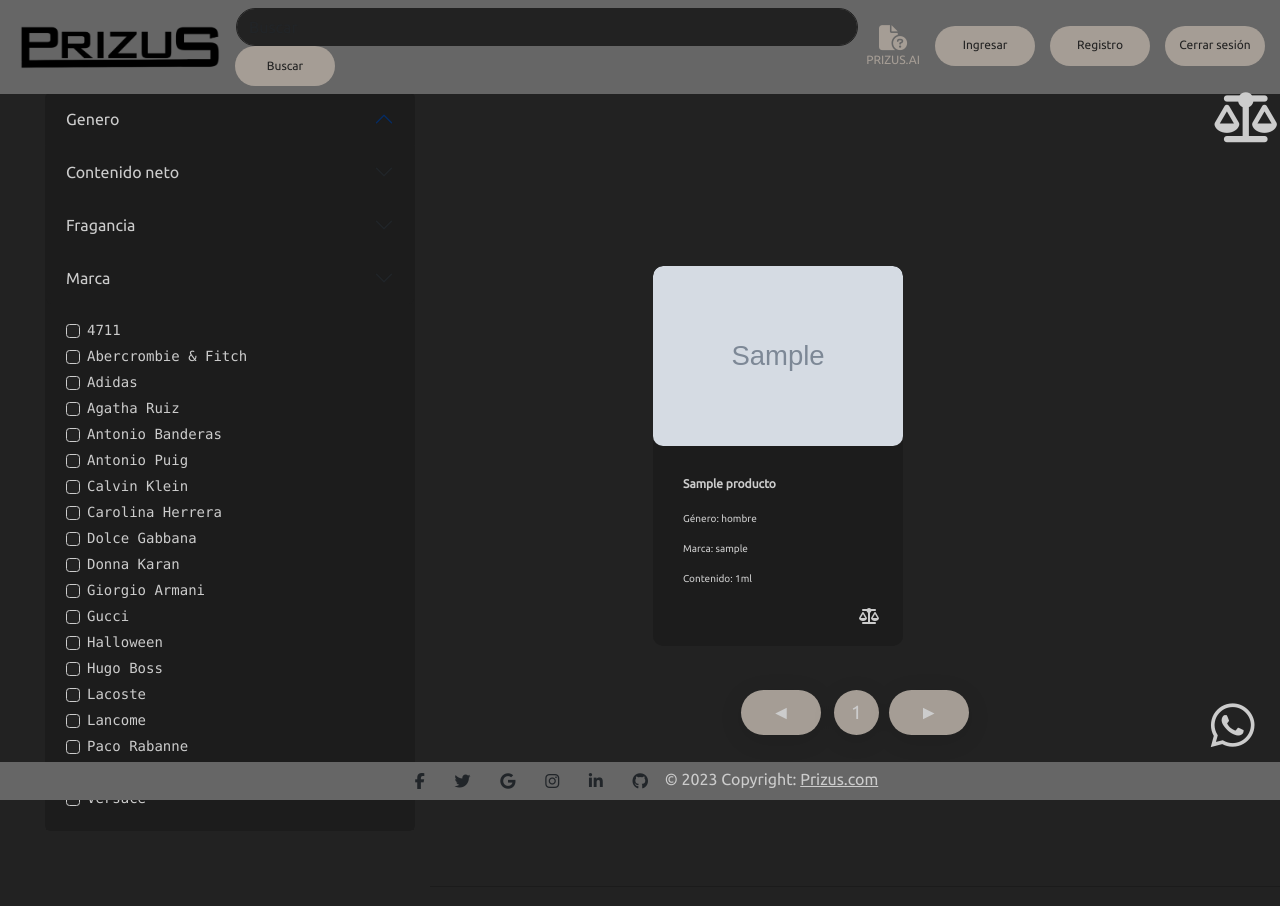
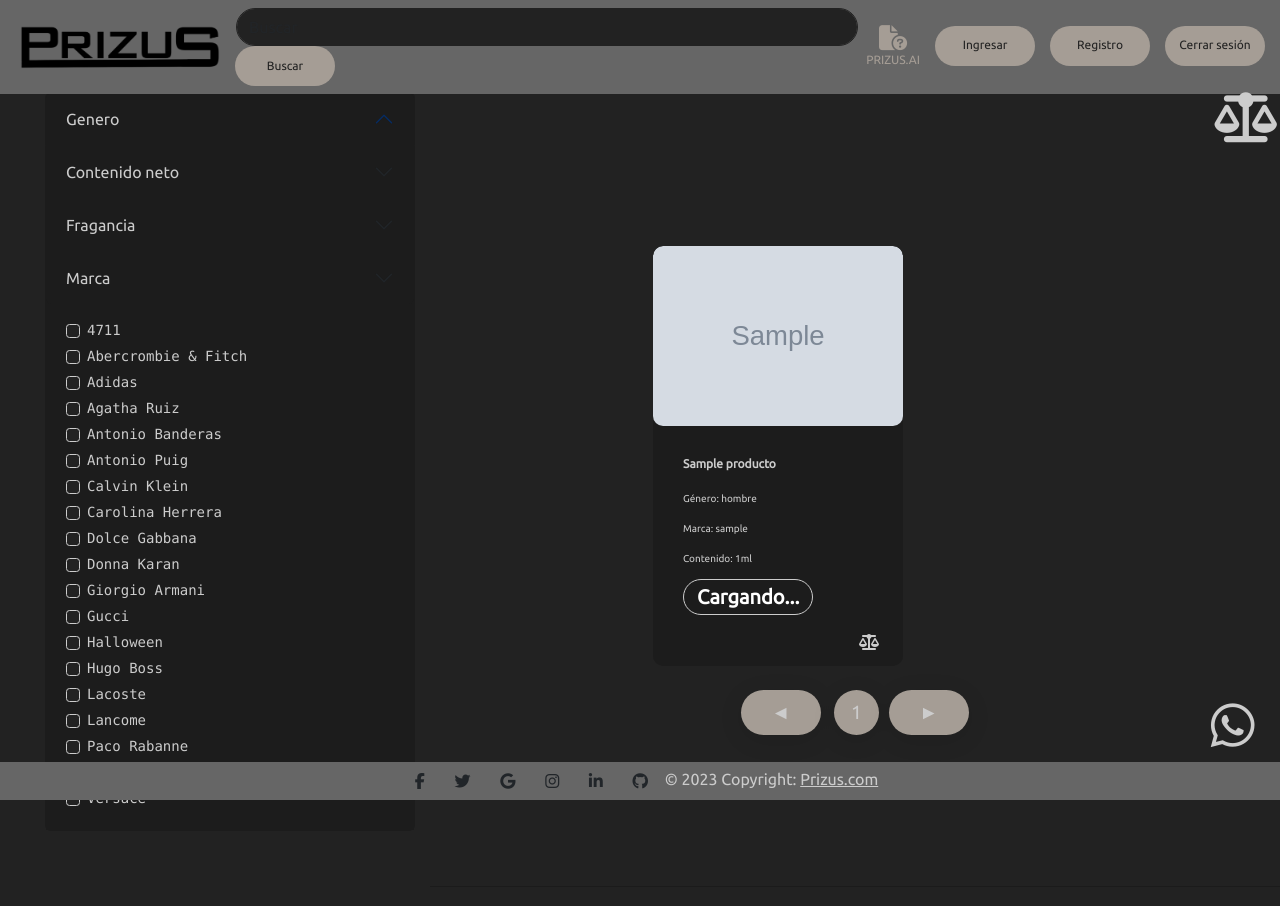
Before and after one commit to JoseOLDG/Prizus, a Django app: page /menu/ in a window 1280 px wide. Shown: the top 906 px of the page. Run offline with Django 3.2, Linux system fonts and the light colour scheme; tables that the repository leaves empty hold one stand-in row (values such as "Sample post"); grey boxes marked "Sample" are stand-in pictures; data that the repository does not hold is empty; some libraries are stand-ins or nearby versions.

Commit message:
xedw123123213

```diff
--- a/Prizus/core/static/core/css/main.css
+++ b/Prizus/core/static/core/css/main.css
@@ -32,7 +32,7 @@
     flex-wrap: wrap;
     margin: 25px;
     width: 250px;
-    height: 380px;
+    height: 420px;
 
 }
 
@@ -100,10 +100,12 @@
 }
 
 .price{
-    font-size: 18px;
-    font-weight: 900;
+    font-size: 20px !important;
+    font-weight: bolder;
     margin-bottom: auto;
     font-family: 'Ubuntu';
+    color: #CCCCCC;
+    border: 1px solid #CCCCCC;
 }
 
 .notfoundp{
--- a/Prizus/core/templates/core/menu.html
+++ b/Prizus/core/templates/core/menu.html
@@ -297,6 +297,9 @@
                 <p class="descripcion"><strong>Género:</strong> {{producto.genero}}</p>
                 <p class="descripcion"><strong>Marca:</strong> {{producto.marca}}</p>
                 <p class="descripcion"><strong>Contenido:</strong> {{producto.contenido_neto}}ML</p>
+                <div class="price-container">
+                    <span id="lowest-price-{{producto.id}}" class="badge price rounded-pill">Cargando...</span>
+                </div>
             </div>
         </a>
         <div class="item-details"
@@ -307,13 +310,44 @@
             data-notas-salida="{{producto.notas_salida}}"
             data-notas-corazon="{{producto.notas_corazon}}"
             data-notas-fondo="{{producto.notas_fondo}}">
-                                <!-- ... otros detalles del producto ... -->
             <button class="btn-add-cart fa-solid fa-scale-balanced"></button>
+
         </div>
     </div>
+    <!-- Llamada AJAX para obtener precios -->
+    <script>
+        $(document).ready(function() {
+            var productId = "{{ producto.id }}";
+            var lowestPriceContainer = $('#lowest-price-' + productId);
+
+            $.ajax({
+                url: "{% url 'update_prices' slug=producto.slug %}",
+                type: 'GET',
+                dataType: 'json',
+                success: function(data) {
+                    var lowestPrice = Number.MAX_VALUE;
+
+                    for (var i = 0; i < data.prices.length; i++) {
+                        var currentPrice = parseFloat(data.prices[i][0]);
+
+                        if (currentPrice < lowestPrice) {
+                            lowestPrice = currentPrice;
+                        }
+                    }
+
+                    // Formatear el precio con punto como separador de miles y en formato CLP
+                    var formattedPrice = lowestPrice.toLocaleString('es-CL', { style: 'currency', currency: 'CLP' });
+
+                    lowestPriceContainer.text(formattedPrice);
+                },
+                error: function(error) {
+                    console.log(error);
+                }
+            });
+        });
+    </script>
+
     {% endfor %}
-                    {% else %}
-                        <p class="notfoundp">No se encontraron productos</p>
 {% endif %}
                 </div>
             </div>
```
Also changed, not shown: Prizus/core/templates/products/producto.html (+5 -2 lines). Lines whose indentation alone changed are shown as unchanged.
